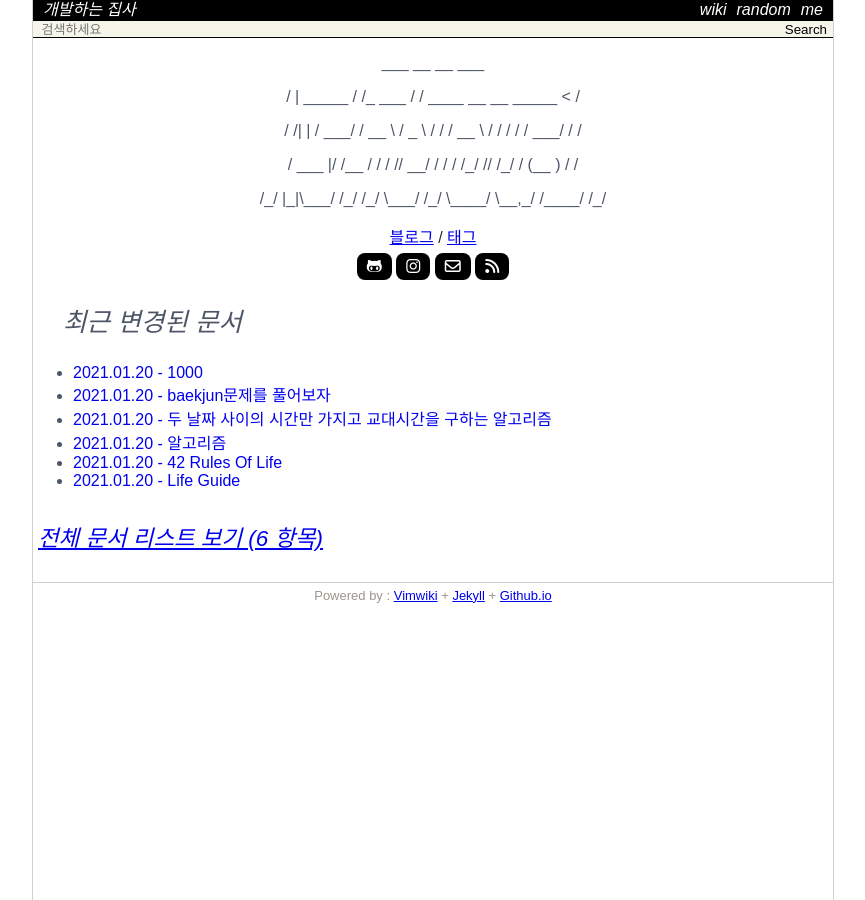
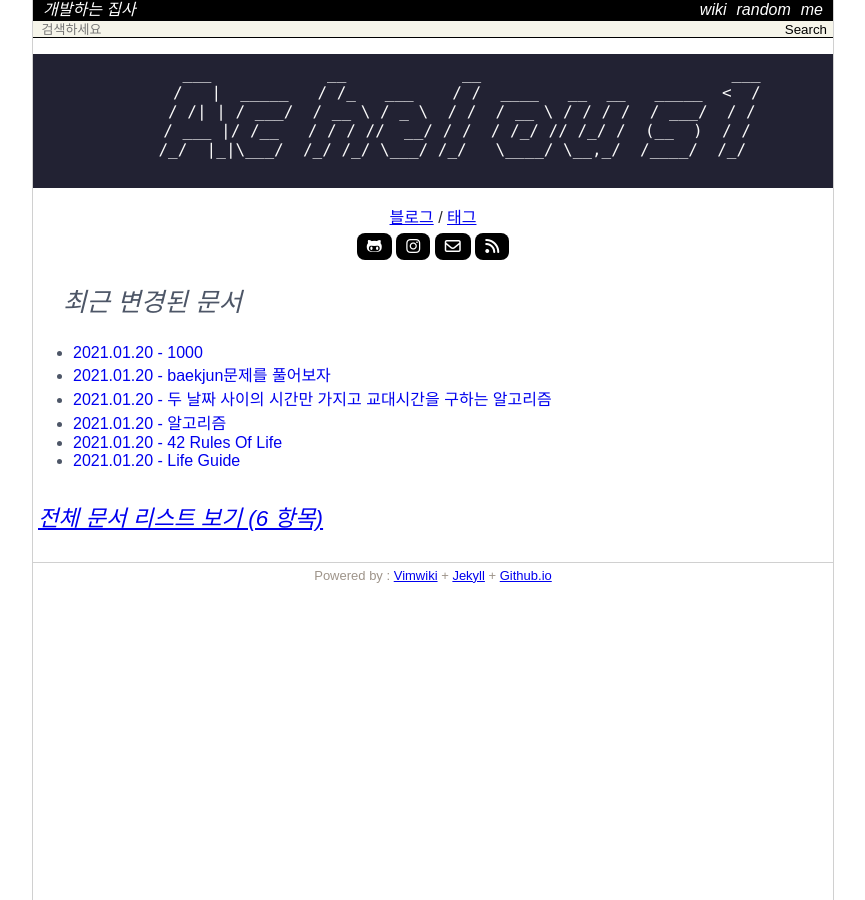
Before and after one commit to Achelous1/achelous1.github.io, a Jekyll site: the page built from index.html, in a window 1280 px wide. Shown: the whole page, without its empty margins (207-1072 px from the left). Built offline with Jekyll 4.4.1, drawn with Linux system fonts in a browser that asks for light colours; nearby versions of some CDN libraries; some web fonts are replaced.

Commit message:
MODIFIED custom header

```diff
--- a/index.html
+++ b/index.html
@@ -5,13 +5,13 @@
 ---
 
 <div class="blog-face">
-    <div class="custom-header">
-        <p>    ___            __            __                          ___</p>
-        <p>   /   |  _____   / /_   ___    / /  ____   __  __   _____  <  /</p>
-        <p>  / /| | / ___/  / __ \ / _ \  / /  / __ \ / / / /  / ___/  / /</p>
-        <p> / ___ |/ /__   / / / //  __/ / /  / /_/ // /_/ /  (__  )  / /</p>
-        <p>/_/  |_|\___/  /_/ /_/ \___/ /_/   \____/ \__,_/  /____/  /_/</p>
-    </div>
+    <pre class="custom-header">
+        ___            __            __                          ___
+       /   |  _____   / /_   ___    / /  ____   __  __   _____  <  /
+      / /| | / ___/  / __ \ / _ \  / /  / __ \ / / / /  / ___/  / /
+     / ___ |/ /__   / / / //  __/ / /  / /_/ // /_/ /  (__  )  / /
+    /_/  |_|\___/  /_/ /_/ \___/ /_/   \____/ \__,_/  /____/  /_/
+    </pre>
     <div>
         <a href="/blog/">블로그</a>
         /
```
